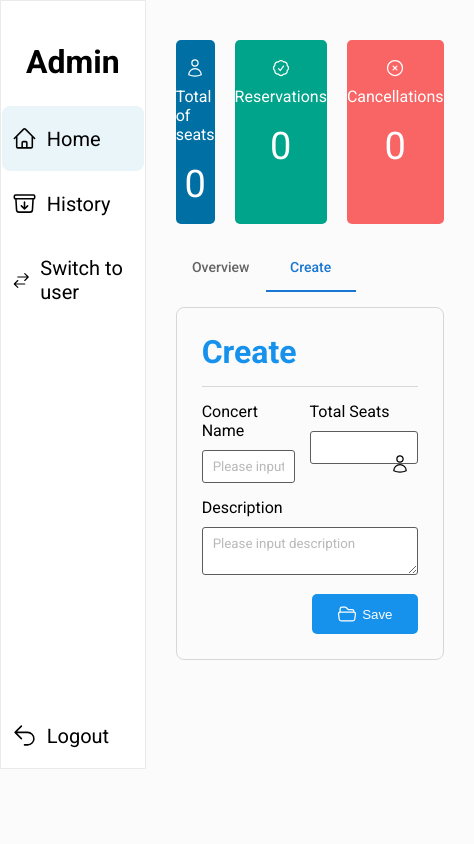
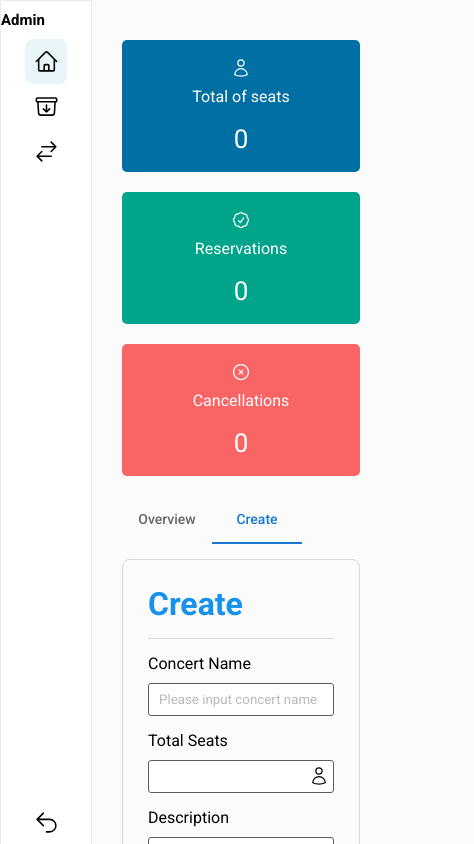
Before and after one commit to kevinleey/DataWowTest, a Next.js app in the folder client/: page / in a window 390 px wide. Both pictures are taken after a click on the tab "Create". Shown: the top 844 px of the page, 474 px wide, since content can reach past the window. Built offline with nearby package versions, Linux system fonts and the light colour scheme; no server answers; what @mui/material-nextjs would draw is missing.

Commit message:
style: add responsiveness

```diff
--- a/client/app/_assets/global.css
+++ b/client/app/_assets/global.css
@@ -32,8 +32,8 @@ a {
 }
 
 .navbar {
-  width: 220px;
-  height: 750px;
+  min-width: 220px;
+  height: 100vh;
   position: sticky;
   z-index: 1;
   top: 0;
@@ -44,7 +44,7 @@ a {
   font-size: 20px;
   background-color: white;
   border: 1px solid #eaeaea;
-  padding-top: 17px;
+  padding: 10px 0 10px 0;
 }
 
 .navbar-item-container {
@@ -82,6 +82,7 @@ a {
 }
 
 .card-container {
+  position: relative;
   font-size: 16px;
   border: 1px solid #d7d7d7;
   border-radius: 8px;
@@ -162,7 +163,7 @@ a {
 .create-form-field-container {
   display: grid;
   grid-template-rows: auto auto;
-  grid-template-columns: 1fr 1fr;
+  grid-template-columns: repeat(2, 1fr);
 }
 
 .section1 {
@@ -171,7 +172,6 @@ a {
 }
 
 .section2 {
-  grid-area: 1 / 2;
   position: relative;
 }
 
@@ -179,11 +179,12 @@ a {
   padding-right: 30px;
 }
 
-.section2 .icon {
+.icon {
   position: absolute;
-  top: 82%;
-  right: 8px;
-  transform: translateY(-50%);
+  margin-left: auto;
+  width: 20px;
+  bottom: 3px;
+  right: 5px;
 }
 
 .section3 {
@@ -202,6 +203,7 @@ a {
   border: 1px solid #5c5c5c;
   width: 100%;
   box-sizing: border-box;
+  resize: vertical;
 }
 
 .input::placeholder {
@@ -298,3 +300,81 @@ a {
   color: red;
   margin-top: 10px;
 }
+
+@media (max-width: 667px) {
+  .role-title {
+    font-size: 15px;
+  }
+
+  .navbar {
+    min-width: 90px;
+    padding: 0;
+  }
+
+  .navbar-item {
+    padding: 17px 20px;
+    width: 20px;
+  }
+
+  .navbar-item-content {
+    display: flex;
+    flex-direction: column;
+  }
+
+  .navbar-item-text {
+    display: none;
+  }
+
+  .statistics-container {
+    display: flex;
+    flex-direction: column;
+    justify-content: flex-end;
+  }
+
+  .stat-number {
+    font-size: 26px;
+  }
+
+  .create-form-field-container {
+    grid-template-rows: auto auto auto;
+    grid-template-columns: 1fr;
+  }
+
+  .section1 {
+    grid-area: 1 / 1 / 2 / 2;
+    margin: 0;
+  }
+
+  .section2 {
+    grid-area: 2 / 1 / 3 / 2;
+  }
+
+  .section3 {
+    grid-area: 3 / 1 / 4 / 2;
+  }
+}
+
+@media (max-width: 400px) {
+  .role-title {
+    font-size: 15px;
+    padding: 10px 0;
+  }
+
+  .navbar {
+    width: 50px;
+  }
+
+  .navbar-item {
+    padding: 10px 11px;
+    width: 20px;
+  }
+
+  .navbar-item-content {
+    display: flex;
+    flex-direction: column;
+  }
+
+  .navbar-item-text {
+    display: none;
+  }
+}
```
